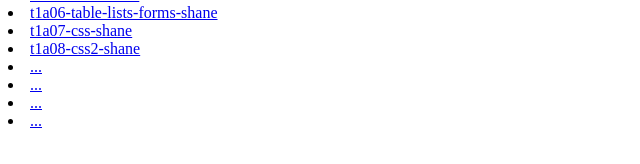
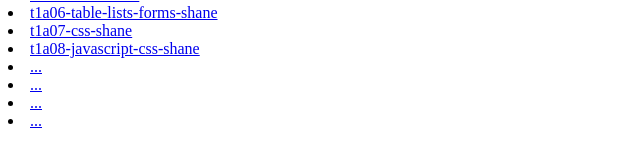
Before and after one commit to ScaredyCatr/shane-coding-ellis-2019, a plain HTML site: page public/index.html in a window 1280 px wide. Shown: the part 206-370 px from the top of the page, 0-640 px from the left. Drawn offline with Linux system fonts and the light colour scheme.

Commit message:
Update index.html

```diff
--- a/public/index.html
+++ b/public/index.html
@@ -31,7 +31,7 @@
 <li><a href="t1a07-css-shane.html">t1a07-css-shane</a>
 <br>
 
-<li><a href="t1a08-css2-shane.html">t1a08-css2-shane</a>
+<li><a href="t1a08-javascript-css-shane.html">t1a08-javascript-css-shane</a>
 <br>
 
 <li><a href="...">...</a>
```
